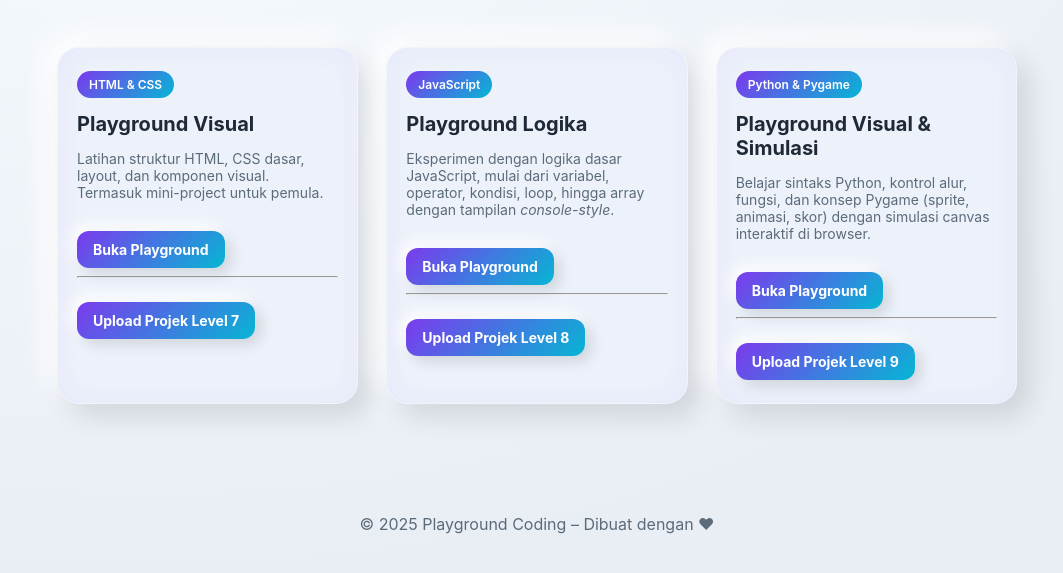
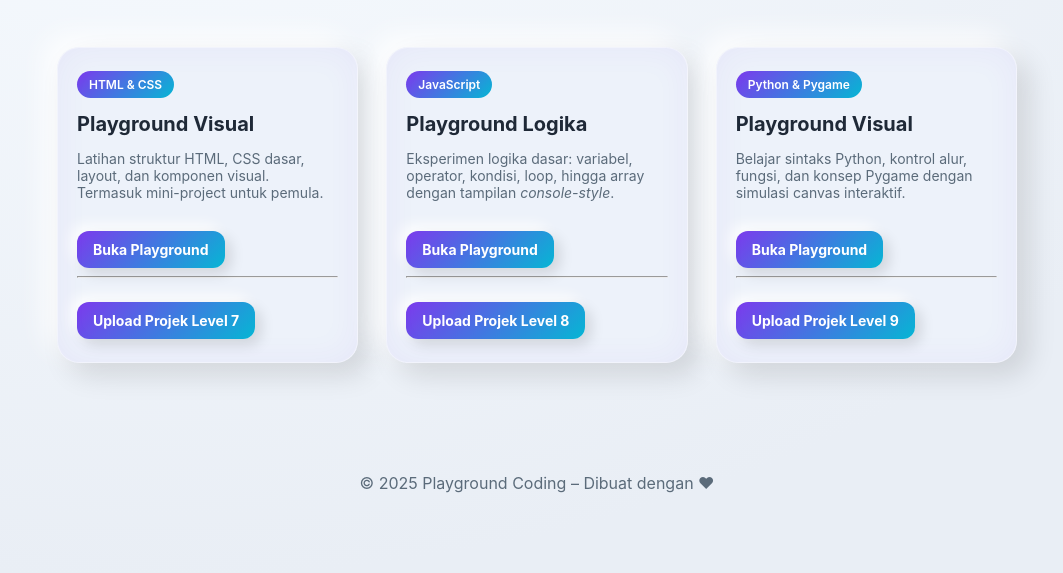
Before and after one commit to muktimukashi/materi-talenta-1, a plain HTML site: page index.html in a window 1280 px wide. Shown: the part 141-714 px from the top of the page, without its empty margins (103-1166 px from the left). Drawn offline with Linux system fonts and the light colour scheme.

Commit message:
Update index.html

```diff
--- a/index.html
+++ b/index.html
@@ -79,7 +79,7 @@
   <section class="card">
     <span class="badge">JavaScript</span>
     <h2>Playground Logika</h2>
-    <p class="muted">Eksperimen dengan logika dasar JavaScript, mulai dari variabel, operator,
+    <p class="muted">Eksperimen logika dasar: variabel, operator,
       kondisi, loop, hingga array dengan tampilan <i>console-style</i>.</p>
     <a href="javascript.html" target="_blank" class="btn">Buka Playground</a>
     <br>
@@ -89,9 +89,9 @@
 
   <section class="card">
     <span class="badge">Python & Pygame</span>
-    <h2>Playground Visual & Simulasi</h2>
-    <p class="muted">Belajar sintaks Python, kontrol alur, fungsi, dan konsep Pygame (sprite, animasi, skor)
-      dengan simulasi canvas interaktif di browser.</p>
+    <h2>Playground Visual</h2>
+    <p class="muted">Belajar sintaks Python, kontrol alur, fungsi, dan konsep Pygame
+      dengan simulasi canvas interaktif.</p>
     <a href="python.html" target="_blank" class="btn">Buka Playground</a>
     <br>
     <hr>
```
